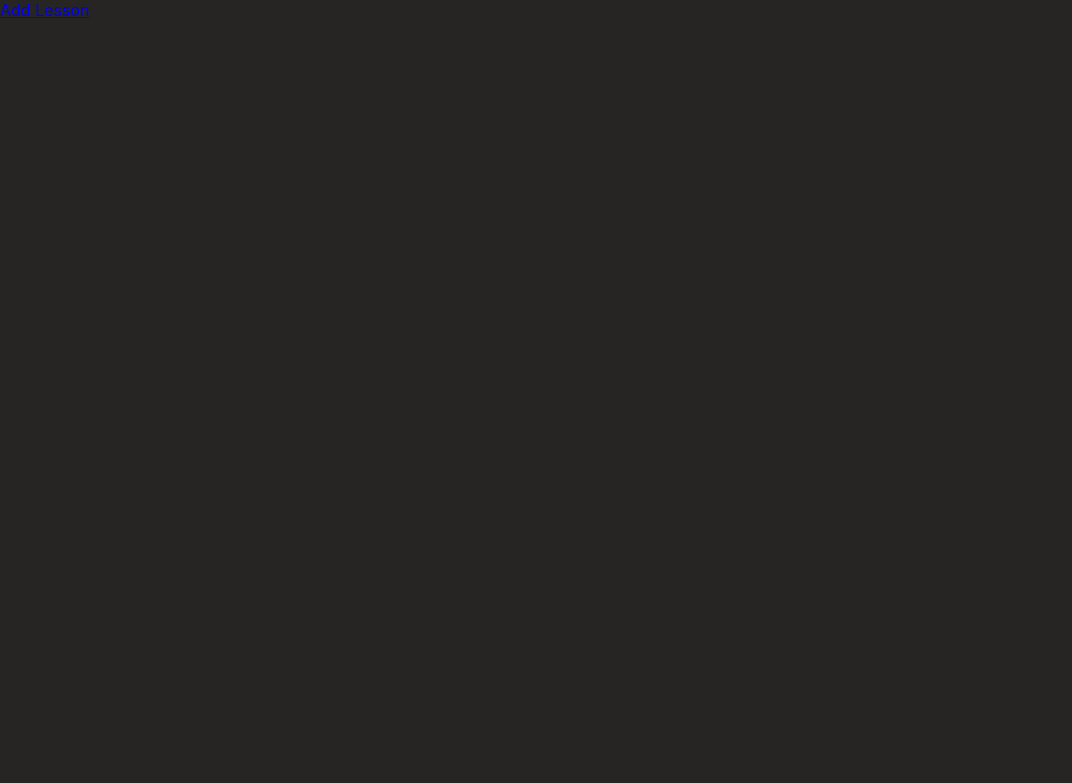
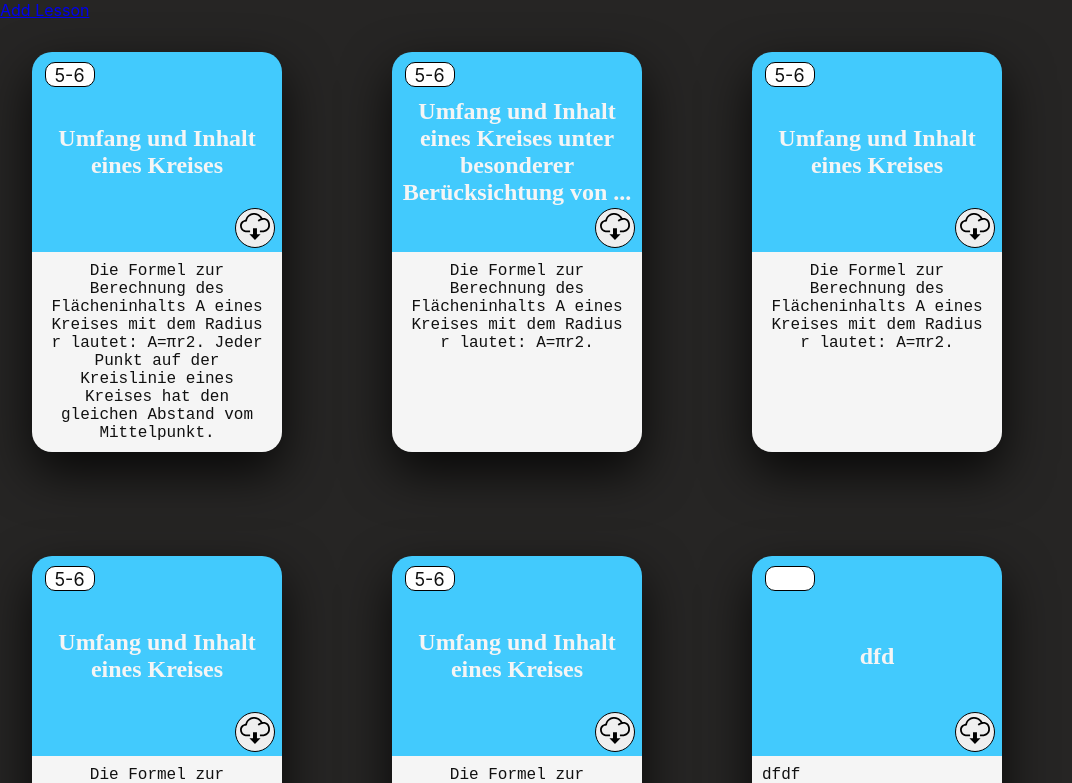
Before and after one commit to Die-Gebildeten/teacherlibrary, a React (Create React App) app: page / in a window 1280 px wide. Shown: the top 783 px of the page, without its empty margins (0-1072 px from the left). Built offline with nearby package versions, Linux system fonts and the light colour scheme; data requests are answered from the project's data file.

Commit message:
Finalize colorchange by subject

```diff
--- a/src/globalSettings.js
+++ b/src/globalSettings.js
@@ -1,17 +1,17 @@
 export const subjects = [
-    {subject: "Arts", color: "351431"},
-    {subject: "Biology", color: "775253"},
-    {subject: "Chemistry", color: "BDC696"},
-    {subject: "Computer Science", color: "D1D3C4"},
-    {subject: "English", color: "DFE0DC"},
-    {subject: "French", color: "D8A7CA"},
-    {subject: "Geography", color: "C7B8EA"},
-    {subject: "German", color: "447604"},
-    {subject: "History", color: "47624F"},
-    {subject: "Maths", color: "42CAFD"},
-    {subject: "Music", color: "1D4E89"},
-    {subject: "Physical Education", color: "FCFC62"},
-    {subject: "Physics", color: "F72585"},
-    {subject: "Religion/Ethics", color: "BFCDE0"},
-    {subject: "Spanish", color: "72A98F"},
+    {subject: "Arts", color: "#351431"},
+    {subject: "Biology", color: "#775253"},
+    {subject: "Chemistry", color: "#BDC696"},
+    {subject: "Computer Science", color: "#D1D3C4"},
+    {subject: "English", color: "#DFE0DC"},
+    {subject: "French", color: "#D8A7CA"},
+    {subject: "Geography", color: "#C7B8EA"},
+    {subject: "German", color: "#447604"},
+    {subject: "History", color: "#47624F"},
+    {subject: "Maths", color: "#42CAFD"},
+    {subject: "Music", color: "#1D4E89"},
+    {subject: "Physical Education", color: "#FCFC62"},
+    {subject: "Physics", color: "#F72585"},
+    {subject: "Religion/Ethics", color: "#BFCDE0"},
+    {subject: "Spanish", color: "#72A98F"},
 ]
--- a/src/pages/LessonPage.js
+++ b/src/pages/LessonPage.js
@@ -29,27 +29,26 @@ const CardSection = styled.section`
 function LessonPage(props) {
   const { data: lessons } = useAsync(getLessons);
 
-function findLessonColor(subject1) {
-  const foundSubject = subjects.find(subject => subject == subject1);
-  console.log(foundSubject)
+function findLessonColor(subjectDB) {
+  const foundSubject = subjects.find(subject => subject.subject === subjectDB);
+  return (foundSubject.color);
 }
 
 
   return (
     <CardSection>
       {lessons?.map((lesson) => (
-        //  <Card
-        //     id={lesson.id}
-        //     label={lesson.label}
-        //     title={lesson.title}
-        //     color={lesson.subject}
-        //     text={lesson.description}
-        //     tag1={lesson.tag1}
-        //     tag2={lesson.tag2}
-        //     tag3={lesson.tag3}
-        //     tag4={lesson.tag4}
-        //   />
-        findLessonColor(lesson.subject)
+         <Card
+            key={lesson.id}
+            label={lesson.label}
+            title={lesson.title}
+            color={findLessonColor(lesson.subject)}
+            text={lesson.description}
+            tag1={lesson.tag1}
+            tag2={lesson.tag2}
+            tag3={lesson.tag3}
+            tag4={lesson.tag4}
+          />
 
       ))}
     </CardSection>
```
